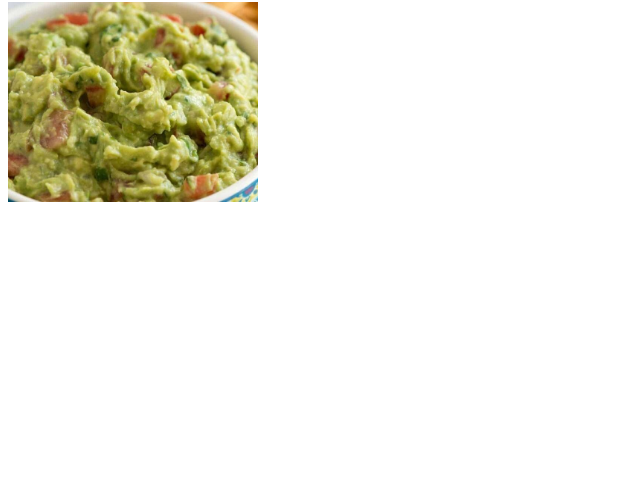
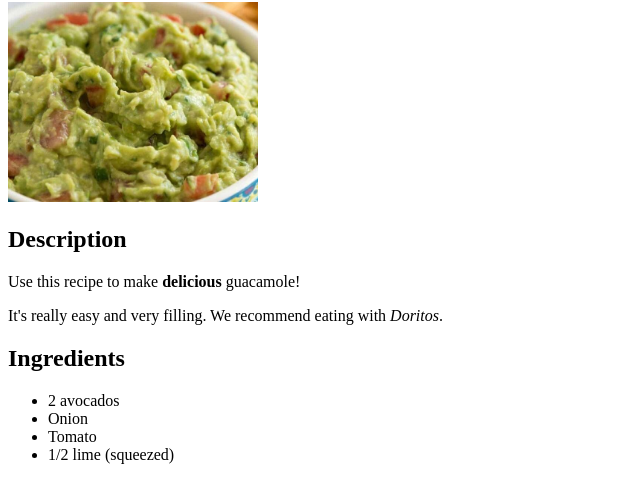
Before and after one commit to jesszargo/odin-recipes, a plain HTML site: page recipes/guacamole.html in a window 1280 px wide. Shown: the part 78-580 px from the top of the page, without its empty margins (0-640 px from the left). Drawn offline with Linux system fonts and the light colour scheme.

Commit message:
Added ingredients to guacamole.html

```diff
--- a/recipes/guacamole.html
+++ b/recipes/guacamole.html
@@ -7,5 +7,15 @@
 <body>
     <h1>Guacamole</h1>
     <img src="../images/guacamole.jpg" alt="Picture of delicious looking guacamole" width="250" height="200">
+    <h2>Description</h2>
+    <p>Use this recipe to make <strong>delicious</strong> guacamole!</p>
+    <p>It's really easy and very filling. We recommend eating with <em>Doritos</em>.</p>
+    <h2>Ingredients</h2>
+    <ul>
+        <li>2 avocados</li>
+        <li>Onion</li>
+        <li>Tomato</li>
+        <li>1/2 lime (squeezed)</li>
+    </ul>
 </body>
 </html>
```
